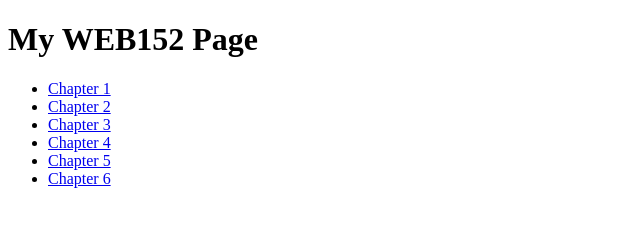
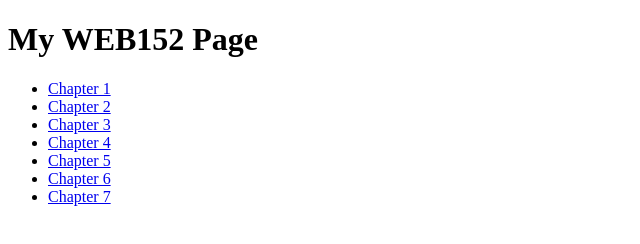
Before and after one commit to saltio6274/saltio6274.github.io, a plain HTML site: page index.html in a window 1280 px wide. Shown: the full height of the page, 0-640 px from the left. Drawn offline with Linux system fonts and the light colour scheme.

Commit message:
Update index.html

```diff
--- a/index.html
+++ b/index.html
@@ -18,6 +18,7 @@
         <li><a href="https://saltio6274.github.io/web152/chapter4/ch4pacific/">Chapter 4</a></li>
         <li><a href="https://saltio6274.github.io/web152/chapter5/ch5pacific/">Chapter 5</a></li>
         <li><a href="https://saltio6274.github.io/web152/chapter6/ch6pacific/">Chapter 6</a></li>
+        <li><a href="https://saltio6274.github.io/web152/chapter7/ch7pacific/">Chapter 7</a></li>
       </ul>
     </nav>
   </body>
```
